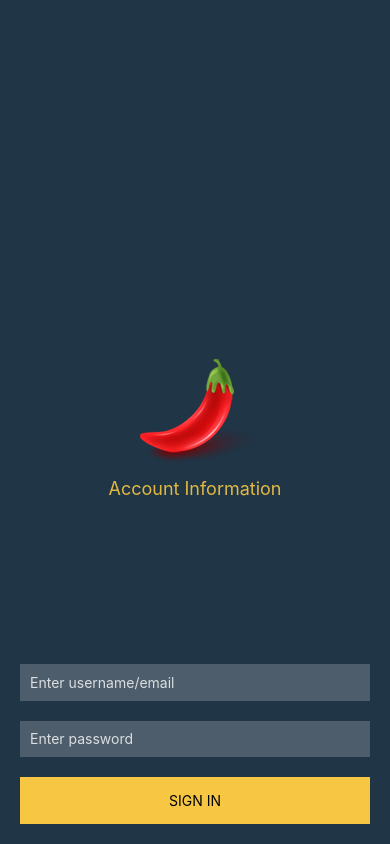
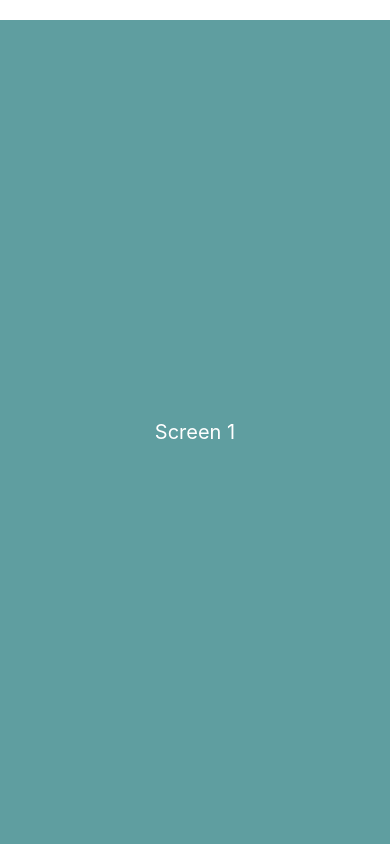
Before and after one commit to oskargaw/Czili-RN, a React Native app: screen / in a window 390 px wide. Built offline with nearby package versions, Linux system fonts and the light colour scheme.

Commit message:
Add basic horizontal scroll view for welcome screens

```diff
--- a/App.js
+++ b/App.js
@@ -2,6 +2,8 @@ import React from 'react';
 import { StyleSheet, Text, View } from 'react-native';
 import Splash from './components/Splash';
 import Login from './components/Login';
+import HorizontalScrollView from './components/HorizontalScrollView';
+
 
 export default class App extends React.Component {
   constructor(props) {
@@ -14,7 +16,7 @@ export default class App extends React.Component {
 
   render() {
     const { currentState } = this.state;
-    const mainScreen = currentState === 'Splash' ? <Splash /> : <Login />;
+    const mainScreen = currentState === 'Splash' ? <Splash /> : <HorizontalScrollView />;
     return mainScreen;
   }
 }
--- /dev/null
+++ b/components/HorizontalScrollView.js
@@ -0,0 +1,55 @@
+import React, { Component } from 'react';
+import { StyleSheet, ScrollView, Text, View, Dimensions } from 'react-native';
+
+const { height, width } = Dimensions.get('window');
+
+export default class HorizontalScrollView extends Component {
+  render() {
+    return (
+      <ScrollView horizontal pagingEnabled showsHorizontalScrollIndicator>
+        <View style={styles.screenOneContainerStyle}>
+          <Text style={styles.screenTextStyle}>Screen 1</Text>
+        </View>
+        <View style={styles.screenTwoContainerStyle}>
+          <Text style={styles.screenTextStyle}>Screen 2</Text>
+        </View>
+        <View style={styles.screenThreeContainerStyle}>
+          <Text style={styles.screenTextStyle}>Screen 3</Text>
+        </View>
+      </ScrollView>
+    );
+  }
+}
+
+const styles = StyleSheet.create({
+  screenOneContainerStyle: {
+    flex: 1,
+    backgroundColor: '#5f9ea0',
+    marginTop: 20,
+    width,
+    justifyContent: 'center',
+    alignItems: 'center',
+  },
+  screenTwoContainerStyle: {
+    flex: 1,
+    backgroundColor: 'tomato',
+    marginTop: 20,
+    width,
+    justifyContent: 'center',
+    alignItems: 'center',
+  },
+  screenThreeContainerStyle: {
+    flex: 1,
+    backgroundColor: '#663399',
+    marginTop: 20,
+    width,
+    justifyContent: 'center',
+    alignItems: 'center',
+  },
+  screenTextStyle: {
+    fontSize: 20,
+    padding: 15,
+    color: 'white',
+    textAlign: 'center',
+  },
+});
--- a/components/Login.js
+++ b/components/Login.js
@@ -5,15 +5,11 @@ import {
   View,
   Image,
   TouchableWithoutFeedback,
-  StatusBar,
   TextInput,
   Keyboard,
   TouchableOpacity,
   KeyboardAvoidingView,
-  Dimensions,
 } from 'react-native';
-
-const { height, width } = Dimensions.get('window');
 
 export default class Login extends Component {
   render() {
```
